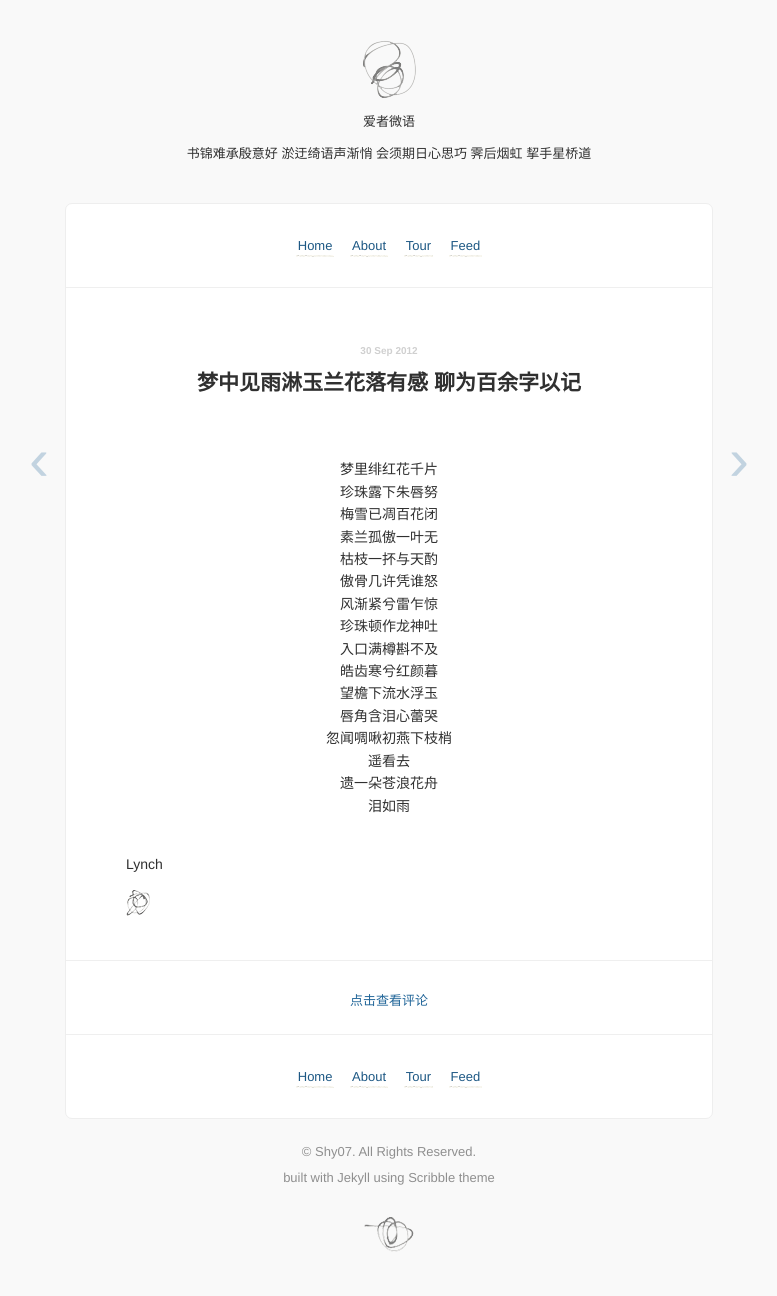
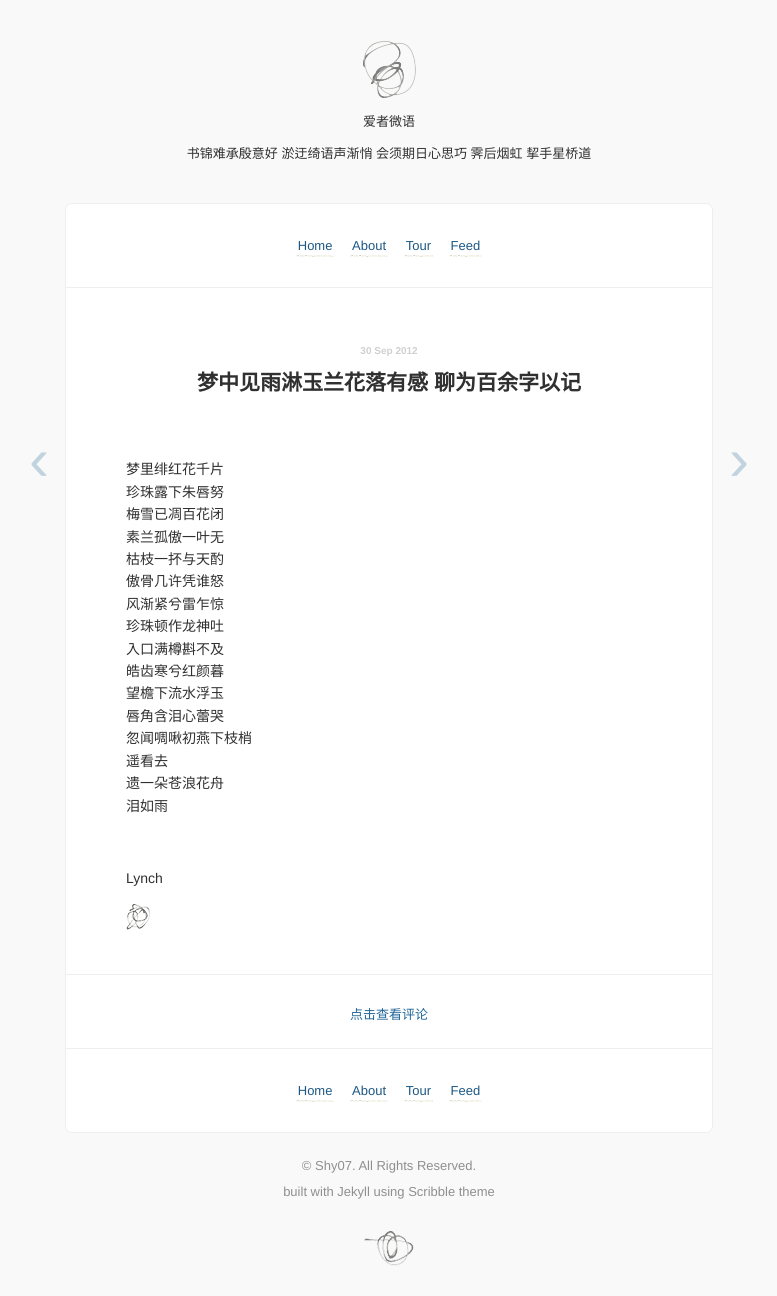
Before and after one commit to Shy07/shy07.github.com, a Jekyll site: the page built from _posts/2012-09-30-magnolia-205.md, in a window 1280 px wide. Shown: the whole page, without its empty margins (251-1028 px from the left). Built offline with Jekyll 4.4.1, drawn with Linux system fonts in a browser that asks for light colours.

Commit message:
Update 2012-09-30-magnolia-205.md
remove label center

```diff
--- a/_posts/2012-09-30-magnolia-205.md
+++ b/_posts/2012-09-30-magnolia-205.md
@@ -5,21 +5,19 @@ category: poem
 description: 写于〇八年春，似乎是在高三教室里完成的，之后就告别高中生活了。
 ---
 
-<center>
-梦里绯红花千片  <br>
-珍珠露下朱唇努  <br>
-梅雪已凋百花闭  <br>
-素兰孤傲一叶无  <br>
-枯枝一抔与天酌  <br>
-傲骨几许凭谁怒  <br>
-风渐紧兮雷乍惊  <br>
-珍珠顿作龙神吐  <br>
-入口满樽斟不及  <br>
-皓齿寒兮红颜暮  <br>
-望檐下流水浮玉  <br>
-唇角含泪心蕾哭  <br>
-忽闻啁啾初燕下枝梢  <br>
-遥看去  <br>
-遗一朵苍浪花舟  <br>
-泪如雨  <br>
-</center>
+梦里绯红花千片
+珍珠露下朱唇努
+梅雪已凋百花闭
+素兰孤傲一叶无
+枯枝一抔与天酌
+傲骨几许凭谁怒
+风渐紧兮雷乍惊
+珍珠顿作龙神吐
+入口满樽斟不及
+皓齿寒兮红颜暮
+望檐下流水浮玉
+唇角含泪心蕾哭
+忽闻啁啾初燕下枝梢
+遥看去
+遗一朵苍浪花舟
+泪如雨
```
